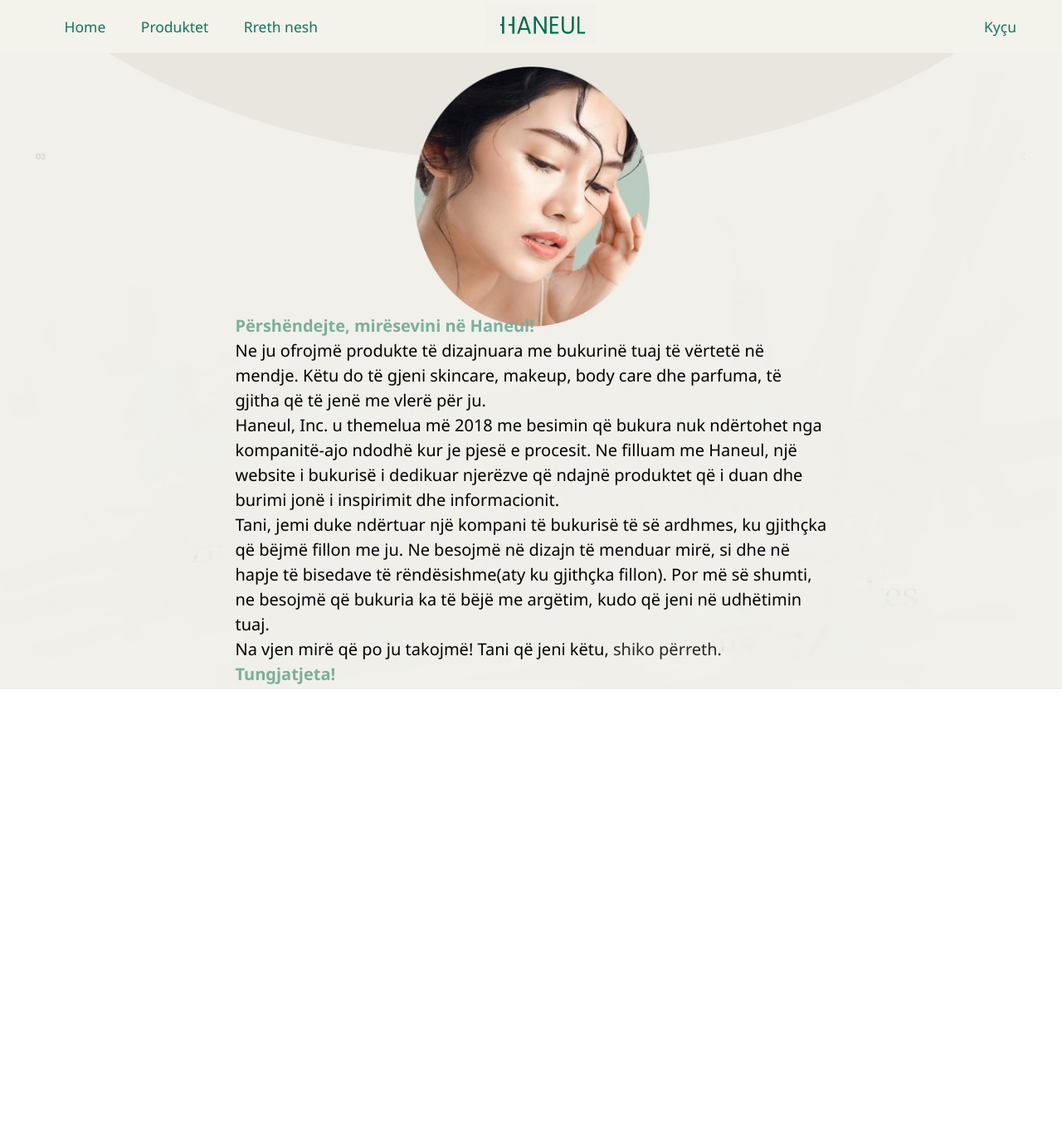
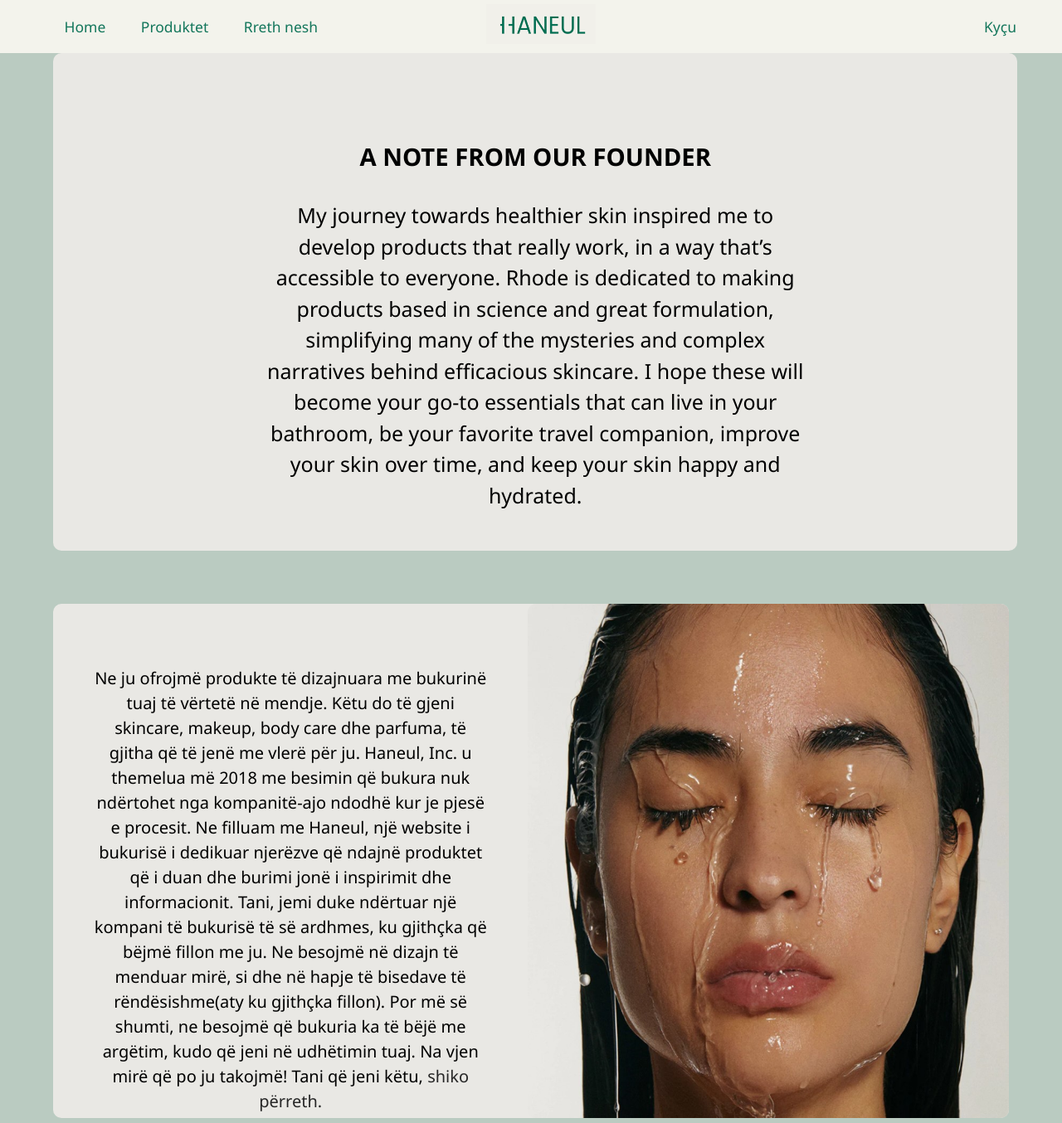
Before and after one commit to rirrm/final-web-project, a PHP site: page /aboutUs.html in a window 1280 px wide. Shown: the whole page at 83% size. Run offline with PHP 8.4, Linux system fonts and the light colour scheme.

Commit message:
ndryshime ne rrethNesh

```diff
--- a/aboutUs.html
+++ b/aboutUs.html
@@ -13,9 +13,9 @@
         <div id="header1">
         <div id="head1">
             <ul>
-                <li><a href="index.html">Home</a></li>
-                <li><a href="products.html">Produktet</a></li>
-                <li><a href="aboutUs.html">Rreth nesh</a></li>
+                <li><a href="index.html" class="hovernav">Home</a></li>
+                <li><a href="products.html" class="hovernav">Produktet</a></li>
+                <li><a href="aboutUs.html" class="hovernav">Rreth nesh</a></li>
             </ul>
         </div>
         <div>
@@ -23,22 +23,31 @@
         </div>
         <div id="head2">
             <ul>
-                <li><a href="login.html">Kyçu</a></li>
+                <li><a href="login.html" class="hovernav">Kyçu</a></li>
             </ul>
         </div>
         </div>
     </header>
     <main>
 
+
         <div id="aboutUs">
-        <div id="aboutustxt">
-        <h1 class="aboutus" id="persh">Përshëndejte, mirësevini në Haneul!</h1>
-        <p class="aboutus">Ne ju ofrojmë produkte të dizajnuara me bukurinë tuaj të vërtetë në mendje. Këtu do të gjeni skincare, makeup, body care dhe parfuma, të gjitha që të jenë me vlerë për ju.</p>
-        <p class="aboutus">Haneul, Inc. u themelua më 2018 me besimin që bukura nuk ndërtohet nga kompanitë-ajo ndodhë kur je pjesë e procesit. Ne filluam me Haneul, një website i bukurisë i dedikuar njerëzve që ndajnë produktet që i duan dhe burimi jonë i inspirimit dhe informacionit.</p>
-        <p class="aboutus">Tani, jemi duke ndërtuar një kompani të bukurisë të së ardhmes, ku gjithçka që bëjmë fillon me ju. Ne besojmë në dizajn të menduar mirë, si dhe në hapje të bisedave të rëndësishme(aty ku gjithçka fillon). Por më së shumti, ne besojmë që bukuria ka të bëjë me argëtim, kudo që jeni në udhëtimin tuaj.</p>
-        <p class="aboutus">Na vjen mirë që po ju takojmë! Tani që jeni këtu, <a href="products.html">shiko përreth.</a></p>
-        <h1 class="aboutus" id="tung">Tungjatjeta!</h1>
+            <div id="aboutUsTxt">
+            <h3>A NOTE FROM OUR FOUNDER</h3>
+            <p>My journey towards healthier skin inspired me to develop products that really work, in a way that’s accessible to everyone. Rhode is dedicated to making products based in science and great formulation, simplifying many of the mysteries and complex narratives behind efficacious skincare. I hope these will become your go-to essentials that can live in your bathroom, be your favorite travel companion, improve your skin over time, and keep your skin happy and hydrated.</p>
+            </div>
         </div>
+
+        <div id="aboutUs2">
+            <div id="aboutUs2Txt">
+                <p>Ne ju ofrojmë produkte të dizajnuara me bukurinë tuaj të vërtetë në mendje. Këtu do të gjeni skincare, makeup, body care dhe parfuma, të gjitha që të jenë me vlerë për ju.
+                Haneul, Inc. u themelua më 2018 me besimin që bukura nuk ndërtohet nga kompanitë-ajo ndodhë kur je pjesë e procesit. Ne filluam me Haneul, një website i bukurisë i dedikuar njerëzve që ndajnë produktet që i duan dhe burimi jonë i inspirimit dhe informacionit.
+                Tani, jemi duke ndërtuar një kompani të bukurisë të së ardhmes, ku gjithçka që bëjmë fillon me ju. Ne besojmë në dizajn të menduar mirë, si dhe në hapje të bisedave të rëndësishme(aty ku gjithçka fillon). Por më së shumti, ne besojmë që bukuria ka të bëjë me argëtim, kudo që jeni në udhëtimin tuaj.
+                Na vjen mirë që po ju takojmë! Tani që jeni këtu, <a href="products.html" id="shiko">shiko përreth.</a></p>
+            </div>
+            <div>
+                <img src="./images/aboutuss.jpg" alt="" id="img">
+            </div>
         </div>
     </main>
     <!-- <footer class="footer">
--- a/css/aboutUs.css
+++ b/css/aboutUs.css
@@ -13,6 +13,7 @@ body{
     font-size: 15px;
     line-height: 1.5;
     width: 100%;
+    background-color: #bacbc1;
 }
 
 a{
@@ -37,8 +38,6 @@ a{
     justify-content:space-between;
     height:1.7cm;
     width:100%;
-    /* padding:10px; */
-    /* e heka qet padding */
     font-size:17.5px;
     display:flex;
     flex-direction:initial;
@@ -51,33 +50,82 @@ a{
     padding: 5px;
 }
 
-#header1 ul li:hover{
-    text-decoration: underline;
-}
 #header1 a{
     color: #13765b;
 }
 #head2 ul li{
     margin-right: 50px;
 }
-#aboutUs{
-    background-image: url("../images/about.jpg");
-    width: 100%;
-    background-repeat: no-repeat;
-    background-size: 100% 100%;
-    height: 22cm;
+
+.nav ul li a:hover{
+    color: rgba(19, 117, 58, 0.911);
+    transition: .5s;
 }
 
-.aboutus{
-    margin:0cm 7.5cm;
-    font-size: 20px;
+.hovernav {
+    display: inline-block;
+    position: relative;
+    color: rgba(19, 117, 58, 0.911);
 }
 
-#persh{
-    padding-top: 10cm;
-    color: #7caf9c;
+.hovernav:after {
+    content: '';
+    position: absolute;
+    width: 100%;
+    transform: scaleX(0);
+    height: 2px;
+    bottom: 0;
+    left: 0;
+    background-color: rgba(19, 117, 58, 0.911);
+    transform-origin: bottom right;
+    transition: transform 0.25s ease-out;
+  }
+
+.hovernav:hover:after {
+    transform: scaleX(1);
+    transform-origin: bottom left;
 }
 
-#tung {
-    color: #7caf9c;
+#aboutUs{
+    background-color: #e9e8e4;
+    width: 83%;
+    margin-left: 5%;
+    height: 500px;
+    margin-top: 5%;
+    text-align: center;
+    border-radius: 10px;
+    padding: 50px 50px;
 }
+
+#aboutUsTxt{
+    margin: 20px 200px;
+    padding: 5px;
+    font-size: 25px;
+}
+
+#aboutUs2{
+    display: flex;
+    flex-direction: row;
+    width: 90%;
+    margin-left: 5%;
+    height: 620px;
+    margin-top: 5%;
+    text-align: center;
+    border-radius: 10px;
+    background-color: #e9e8e4;
+}
+
+#aboutUs2Txt{
+    width: 60%;
+    margin: 30px 20px;
+    padding: 25px;
+    font-size: 20px;
+    text-align: center;
+}
+
+#img{
+    width: 100%;
+    height: 620px;
+    margin-right: 200px;
+    border-radius: 10px;
+}
```
Also changed, not shown: images/aboutuss.jpg (added).
